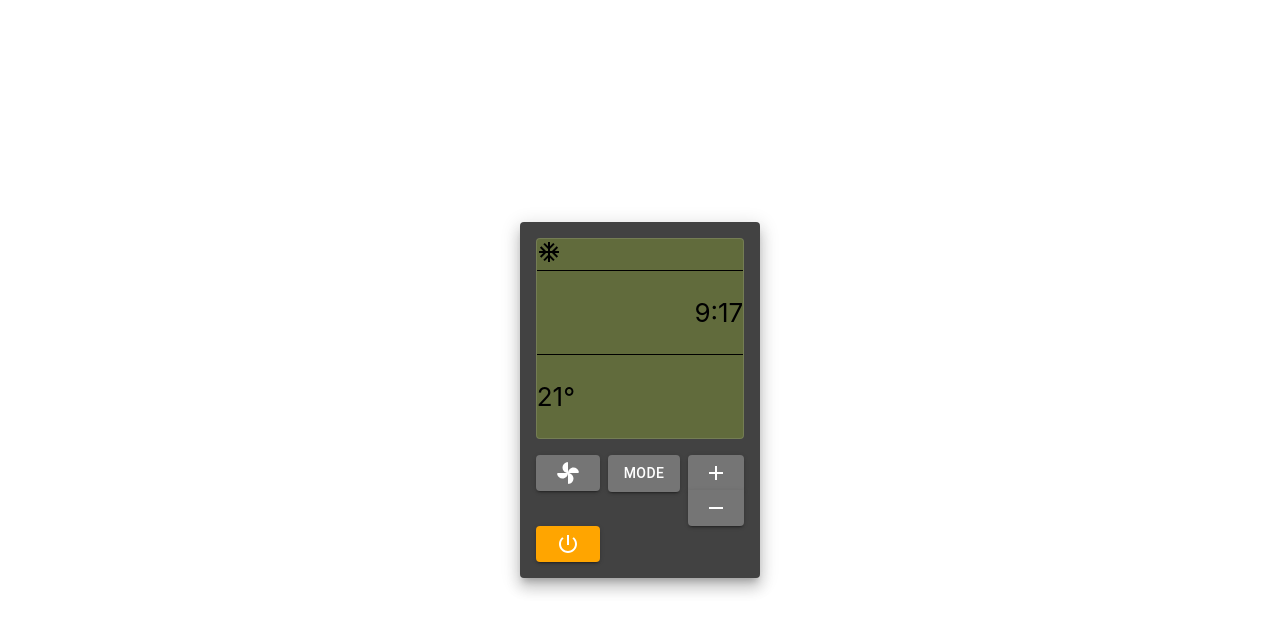
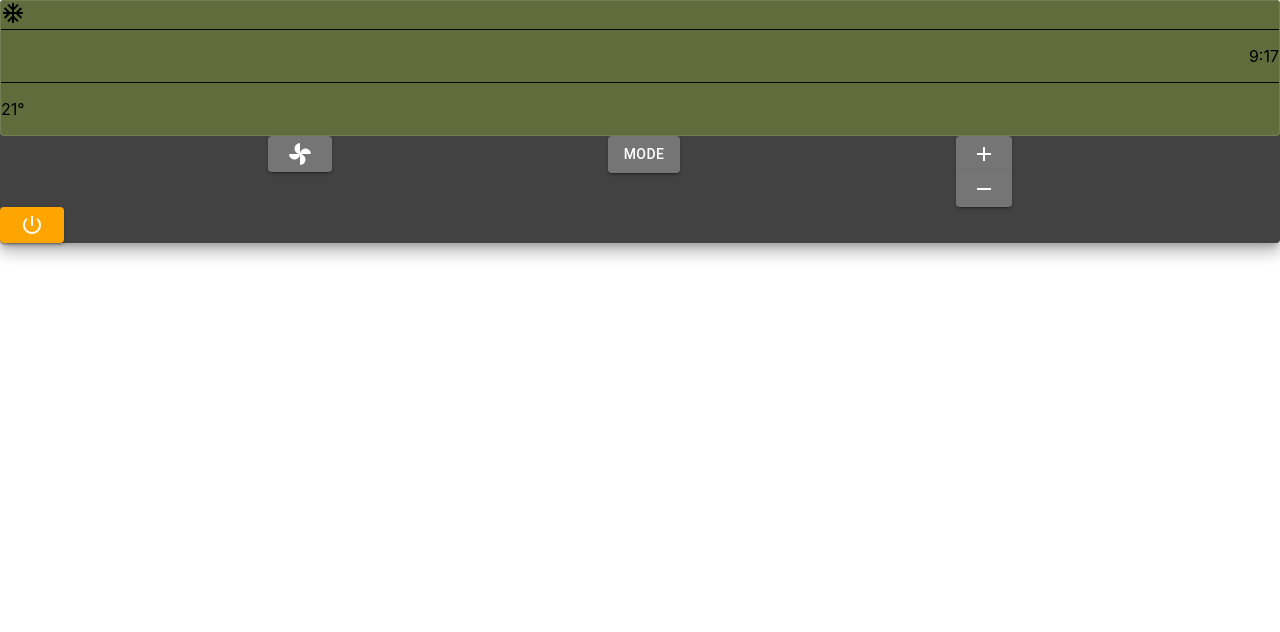
Before and after one commit to omri2861/AcRemoteFE, a React (Create React App) app: page / in a window 1280 px wide. Shown: the top 632 px of the page. Built offline with nearby package versions, Linux system fonts and the light colour scheme.

Commit message:
Working on positioning

```diff
--- a/src/components/App.js
+++ b/src/components/App.js
@@ -2,7 +2,7 @@ import './App.css';
 import Paper from '@material-ui/core/Paper';
 import Controls from './Controls/Conrtols';
 import Screen from './Screen';
-import {createMuiTheme, ThemeProvider} from '@material-ui/core';
+import {createMuiTheme, makeStyles, ThemeProvider} from '@material-ui/core';
 
 const theme = createMuiTheme({
   palette: {
@@ -13,10 +13,22 @@ const theme = createMuiTheme({
   },
 });
 
+const classes = makeStyles((theme) => ({
+  root: {
+    minHeight: "100vh",
+    display: "flex",
+    flexDirection: "column",
+    alignItems: "center",
+    justifyContent: "center",
+    fontSize: "calc(10px + 2vmin)",
+    padding: theme.spacing(2),
+  }
+}));
+
 function App() {
   // TODO: Find a better way to align content to the middle
   return (
-    <div className="App">
+    <div className={classes.root}>
       <ThemeProvider theme={theme}>
         <Paper elevation={10}>
           <Screen />
--- a/src/components/Controls/Conrtols.jsx
+++ b/src/components/Controls/Conrtols.jsx
@@ -5,12 +5,6 @@ import ToysRoundedIcon from '@material-ui/icons/ToysRounded';
 import PowerSettingsNewIcon from '@material-ui/icons/PowerSettingsNew';
 import AddIcon from '@material-ui/icons/Add';
 import RemoveIcon from '@material-ui/icons/Remove';
-
-const useStyles = makeStyles((theme) => ({
-  root: {
-    margin: theme.spacing(2),
-  },
-}));
 
 const AcButton = withStyles((theme) => ({
   root: {
@@ -20,10 +14,9 @@ const AcButton = withStyles((theme) => ({
 }))(Button);
 
 function Controls(props) {
-  const classes = useStyles();
 
   return (
-    <Box className={classes.root}>
+    <Box>
       <Grid container spacing="1" justify="space-evenly" alignItems="flex-start">
         <Grid item>
           <AcButton variant="contained">
--- a/src/components/Screen.jsx
+++ b/src/components/Screen.jsx
@@ -6,8 +6,6 @@ import AcUnitIcon from '@material-ui/icons/AcUnit';
 
 const useStyles = makeStyles((theme) => ({
   root: {
-    margin: theme.spacing(2),
-    // backgroundColor: "#8BAC0F",
     backgroundColor: '#616b3c',
   },
   divider: {
```
